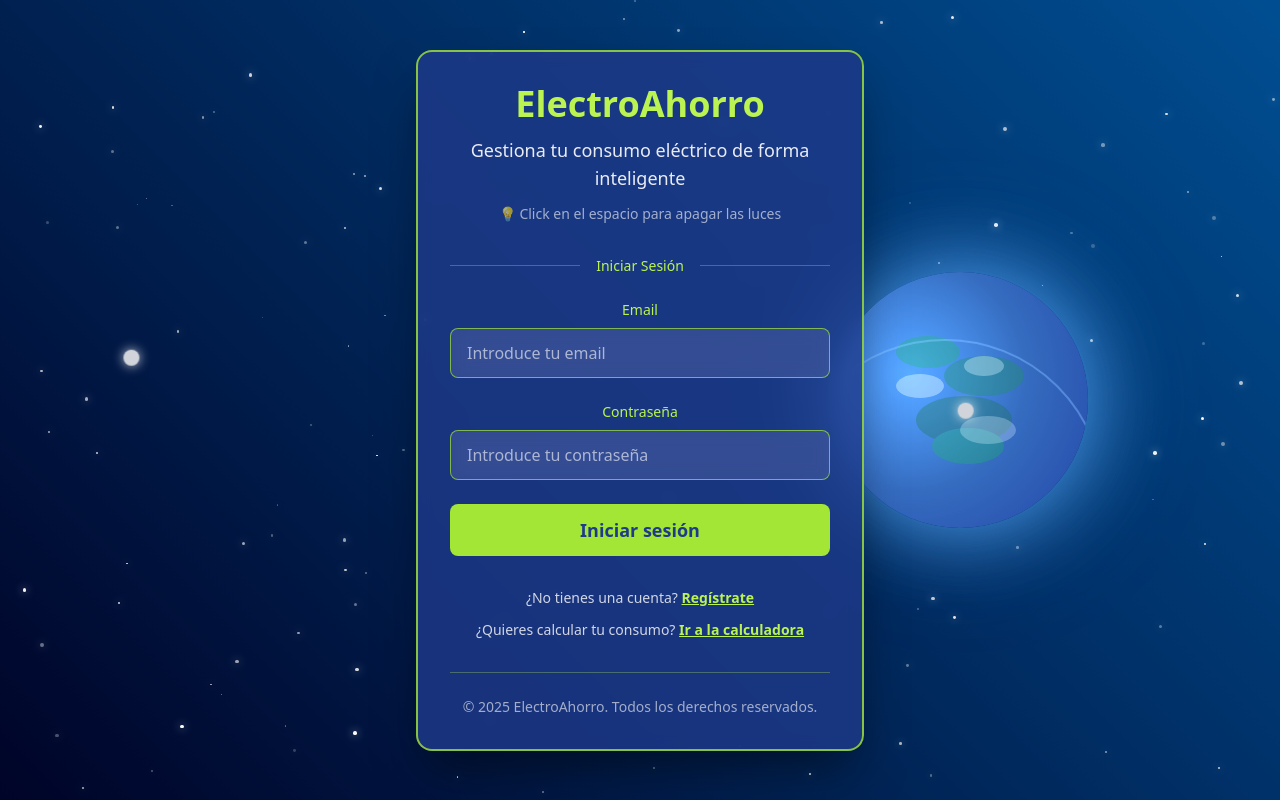
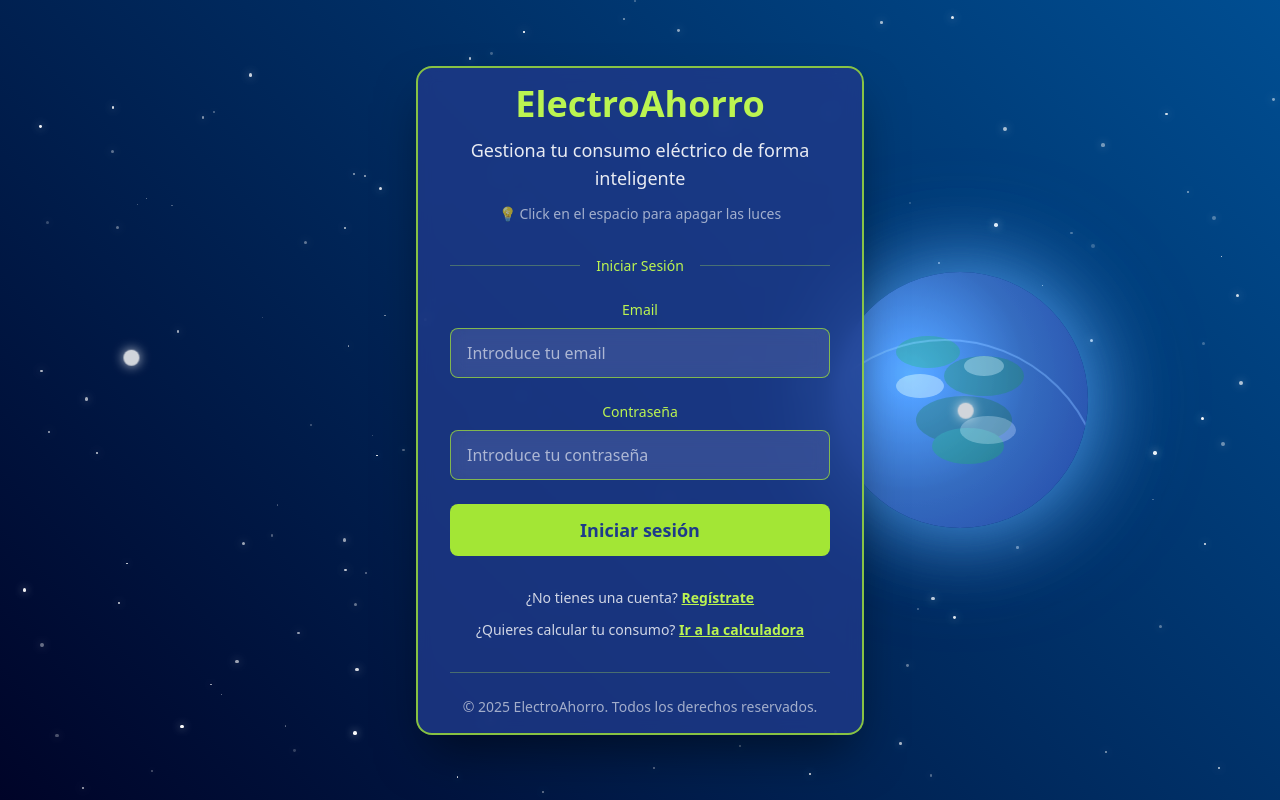
Before and after one commit to SantiagoAyala2118/Proyecto-ElectroAhorro, a React (Vite) app in the folder frontend/: page /login in a window 1280 px wide. Built offline with nearby package versions, Linux system fonts and the light colour scheme.

Commit message:
Se hizo un ajuste al tamaño del formulario

```diff
--- a/frontend/src/pages/Login.jsx
+++ b/frontend/src/pages/Login.jsx
@@ -160,7 +160,7 @@ export const Login = () => {
 
       {/* Formulario */}
       <div
-        className="relative z-10 w-full max-w-md form-container px-8 py-8 mx-4"
+        className="relative z-10 w-full max-w-md form-container px-8 py-4 mx-4"
         onClick={(e) => e.stopPropagation()}
       >
         <div className="text-center mb-8">
```
